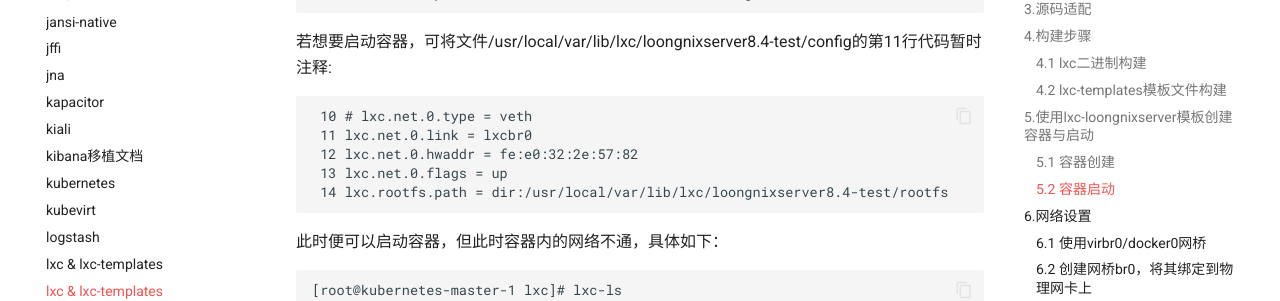
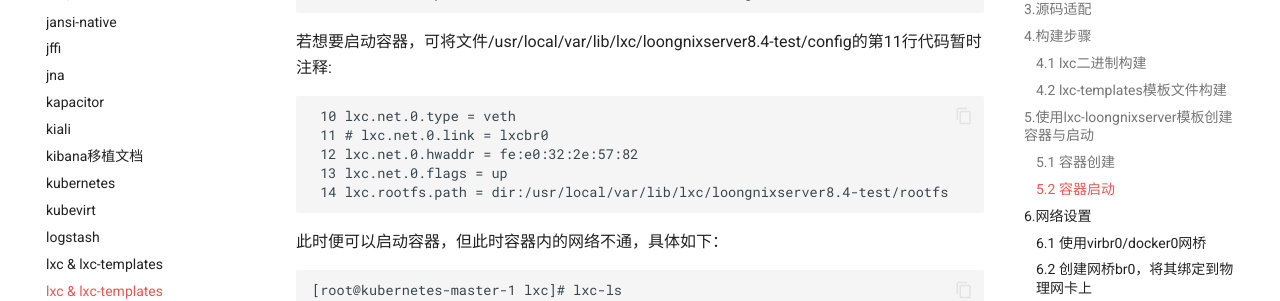
Before and after one commit to Loongson-Cloud-Community/Loongson-Cloud-Community, an MkDocs documentation site: the page built from docs/移植手册/lxc-loongnixserver.md, in a window 1280 px wide and 900 px high, scrolled down 2868 px. Shown: the part 153-454 px from the top of the window. Built offline with MkDocs 1.6.1 and Material for MkDocs 9.7.7, drawn with Linux system fonts in a browser that asks for light colours; comment, search, counter and statistics services are not loaded.

````diff
--- a/docs/移植手册/lxc-loongnixserver.md
+++ b/docs/移植手册/lxc-loongnixserver.md
@@ -110,8 +110,8 @@ lxc-start loongnixserver8.4-test 20231027072735.259 ERROR    lxc_start - tools/l
 
 若想要启动容器，可将文件/usr/local/var/lib/lxc/loongnixserver8.4-test/config的第11行代码暂时注释:
 ```
- 10 # lxc.net.0.type = veth
- 11 lxc.net.0.link = lxcbr0
+ 10 lxc.net.0.type = veth
+ 11 # lxc.net.0.link = lxcbr0
  12 lxc.net.0.hwaddr = fe:e0:32:2e:57:82
  13 lxc.net.0.flags = up
  14 lxc.rootfs.path = dir:/usr/local/var/lib/lxc/loongnixserver8.4-test/rootfs
````
